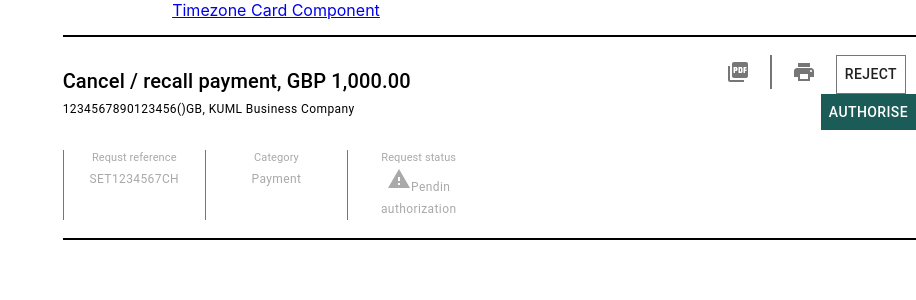
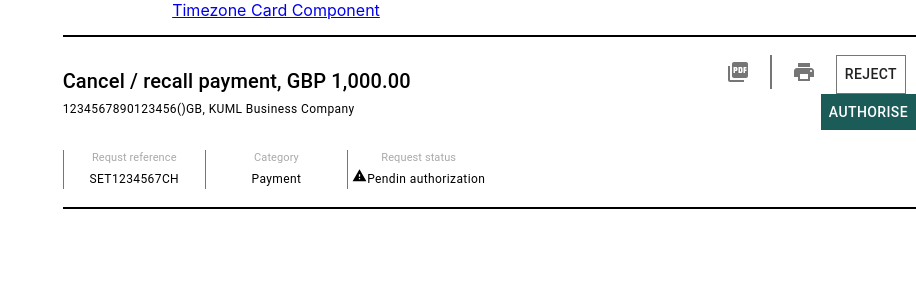
Before and after one commit to srikanthramagiri/timezone, a React (Create React App) app: page /Card in a window 1280 px wide. Shown: the top 300 px of the page, without its empty margins (364-1280 px from the left). Built offline with nearby package versions, Linux system fonts and the light colour scheme.

Commit message:
warning icon changes

```diff
--- a/src/components/cardComponent.jsx
+++ b/src/components/cardComponent.jsx
@@ -45,17 +45,21 @@ const useStyles = makeStyles((theme) => ({
         borderRight: '2px solid #767676'
     },
     reqHeader: {
-        fontSize: '11px'
+        fontSize: '11px',
+        color: 'darkgray'
 
     },
     Requestdiv: {
-        color: 'darkgray',
+
         marginTop:'20px',
 
 
     },
     requestCol: {
         borderLeft: '1px solid #767676'
+    },
+    warning: {
+        fontSize: '15px'
     }
 }));
 export default function Card() {
@@ -86,7 +90,7 @@ export default function Card() {
                 {/* <Grid container lg={1} md={1} sm={12}><PrintIcon /></Grid>
                 <Grid container lg={2} md={2} sm={12}> <Button>Reject</Button></Grid>
                 <Grid container lg={2} md={2} sm={12}><Button>Authorise</Button></Grid> */}
-                <Grid container className={classes.Requestdiv} lg={12} md={12} sm={12}>
+                <Grid container className={classes.Requestdiv} lg={12} md={12} sm={12} alignContent="center" alignItems="center">
                     <Grid className= {classes.requestCol} item lg={2} md={12} sm={12}>
                         <Typography className={classes.reqHeader}>Requst reference</Typography>
                         <Typography variant="caption">SET1234567CH</Typography>
@@ -98,7 +102,7 @@ export default function Card() {
                     <Grid className= {classes.requestCol} item lg={2} md={12} sm={12}>
                         <Typography  className={classes.reqHeader}>Request status</Typography>
 
-                        <Typography variant="caption"><WarningIcon />Pendin authorization</Typography>
+                        <Typography variant="caption"><WarningIcon className={classes.warning} />Pendin authorization</Typography>
                     </Grid>
                     <Grid item lg={4} md={12} sm={12}></Grid>
                     <Grid item lg={2} md={12} sm={12}>
```
